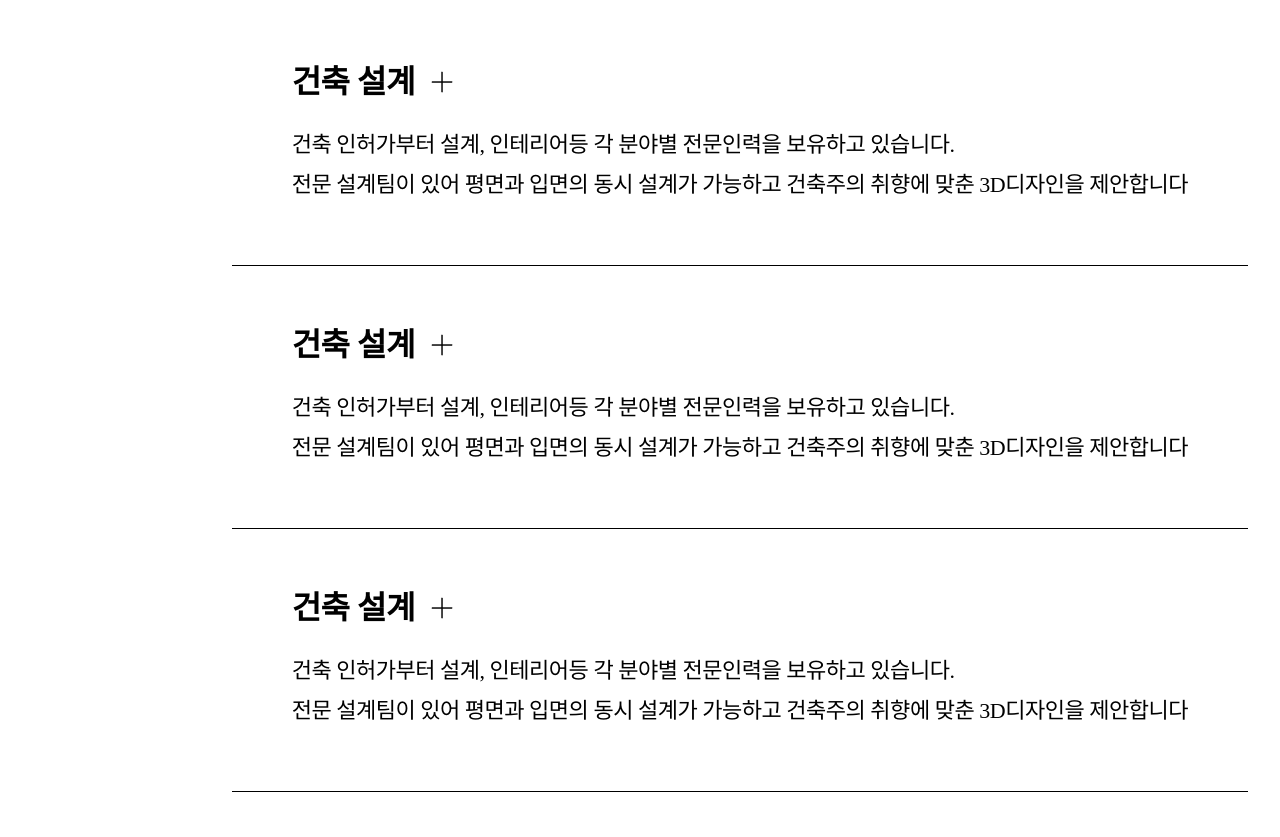
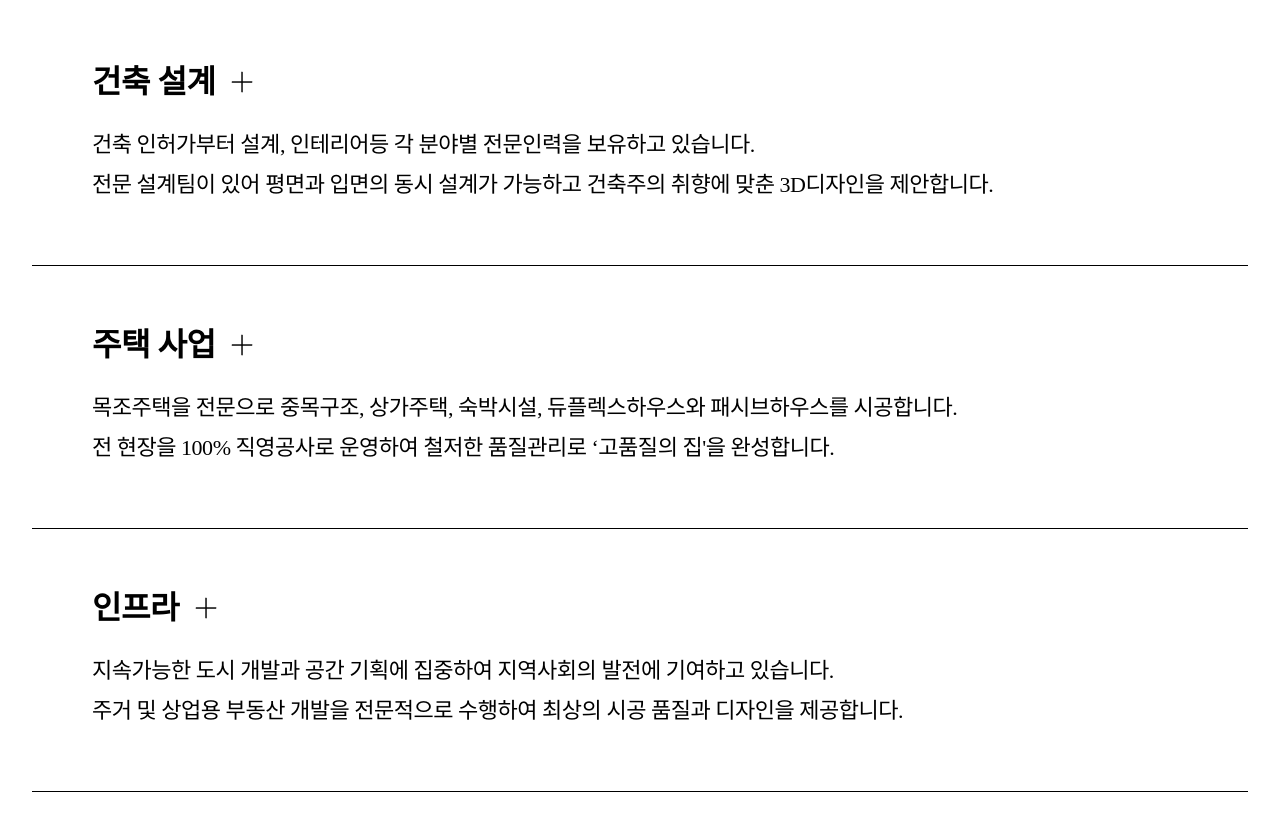
Before and after one commit to AungThuKha20/House_talk, a website: page page/aboutus.html in a window 1280 px wide. Shown: the part 1703-2540 px from the top of the page. Drawn offline with nearby package versions, Linux system fonts and the light colour scheme; files that its build step writes are made by us from their sources; a web font is replaced by a local one.

Commit message:
update media2.css.

```diff
--- a/assets/css/common.css
+++ b/assets/css/common.css
@@ -1844,7 +1844,6 @@ img {
 .text_area_wrap {
   width: 100%;
   height: 215px;
-  font-size: 24px;
 }
 .text_area_wrap textarea {
   resize: none;
@@ -1853,14 +1852,15 @@ img {
   width: 100%;
   height: 100%;
   border-radius: 8px;
-}
-.text_area_wrap textarea::placeholder {
-  font-size: 24px;
   font-weight: 500;
   line-height: 28.64px;
   letter-spacing: 0.5px;
   color: #000000;
   padding-top: 22px;
+  font-size: 24px;
+}
+.text_area_wrap textarea::placeholder{
+  font-size: 24px;
 }
 /* common  architecture gallery end*/
 .custom-select select {
--- a/assets/css/media2.css
+++ b/assets/css/media2.css
@@ -32,9 +32,6 @@
 @media screen and (max-width: 1470.98px) {
   .text_area_wrap {
     height: 150px;
-  }
-  .text_area_wrap textarea::placeholder {
-    font-size: 20px !important;
   }
   .exterior_swiper_box .swiper-button-prev {
     left: 30px;
@@ -93,8 +90,8 @@
   .text_area_wrap {
     height: 132px;
   }
-  .text_area_wrap textarea::placeholder {
-    font-size: 14px !important;
+  .text_area_wrap textarea::placeholder{
+    font-size: 18px;
   }
   .list_btn_cont {
     margin-bottom: 30px;
@@ -144,6 +141,9 @@
   }
   .range_cont .text_blue {
     margin-right: 89px;
+  }
+  .business_areas_box .text_box .information_box{
+    width: 100%;
   }
 }
 @media screen and (max-width: 1220px) {
@@ -542,6 +542,9 @@
 }
 
 @media screen and (max-width: 767.98px) {
+  .text_area_wrap textarea{
+    font-size: 20px;
+  }
   .summary_content_box .content .content_sub_box .content_sub_cont {
     width: 85px;
   }
@@ -1218,9 +1221,6 @@
   }
 }
 @media screen and (max-width: 483px) {
-  .text_area_wrap textarea {
-    font-size: 14px !important;
-  }
   .heading_img img {
     height: 300px;
   }
@@ -1419,8 +1419,3 @@
     display: none;
   }
 }
-@media screen and (max-width: 365px) {
-  .text_area_wrap textarea {
-    font-size: 12px !important;
-  }
-}
--- a/assets/css/sub2.css
+++ b/assets/css/sub2.css
@@ -314,8 +314,9 @@ swiper-slide img {
 .business_areas_box .text_box{
   display: flex;
   flex-direction: column;
+  margin-bottom: 150px;
+  justify-content: flex-end;
   align-items: flex-end;
-  margin-bottom: 150px;
 }
 .business_areas_box .text_box .information_box{
   display: flex;
@@ -323,6 +324,7 @@ swiper-slide img {
   gap: 24px;
   border-bottom: 1px solid var(--bs-black);
   padding: 60px;
+  width: 70%;
 }
 .business_areas_box .text_box .information_box .plus_box {
   display: flex;
--- a/page/aboutus.html
+++ b/page/aboutus.html
@@ -1,4 +1,4 @@
-<!doctype html>
+<!DOCTYPE html>
 <html lang="en">
   <head>
     ${require('./include/_meta.html')}
@@ -82,39 +82,39 @@
               </p>
               <p>
                 전문 설계팀이 있어 평면과 입면의 동시 설계가 가능하고 건축주의
-                취향에 맞춘 3D디자인을 제안합니다
+                취향에 맞춘 3D디자인을 제안합니다.
               </p>
             </div>
           </div>
           <div class="information_box">
             <div class="plus_box">
-              <h2>건축 설계</h2>
+              <h2>주택 사업</h2>
               <img src="/assets/imgs/common/about_us/plus.png" alt="" />
             </div>
             <div class="para_box">
               <p>
-                건축 인허가부터 설계, 인테리어등 각 분야별 전문인력을 보유하고
-                있습니다.
+                목조주택을 전문으로 중목구조, 상가주택, 숙박시설,
+                듀플렉스하우스와 패시브하우스를 시공합니다.
               </p>
               <p>
-                전문 설계팀이 있어 평면과 입면의 동시 설계가 가능하고 건축주의
-                취향에 맞춘 3D디자인을 제안합니다
+                전 현장을 100% 직영공사로 운영하여 철저한 품질관리로 ‘고품질의
+                집'을 완성합니다.
               </p>
             </div>
           </div>
           <div class="information_box">
             <div class="plus_box">
-              <h2>건축 설계</h2>
+              <h2>인프라</h2>
               <img src="/assets/imgs/common/about_us/plus.png" alt="" />
             </div>
             <div class="para_box">
               <p>
-                건축 인허가부터 설계, 인테리어등 각 분야별 전문인력을 보유하고
-                있습니다.
+                지속가능한 도시 개발과 공간 기획에 집중하여 지역사회의 발전에
+                기여하고 있습니다.
               </p>
               <p>
-                전문 설계팀이 있어 평면과 입면의 동시 설계가 가능하고 건축주의
-                취향에 맞춘 3D디자인을 제안합니다
+                주거 및 상업용 부동산 개발을 전문적으로 수행하여 최상의 시공
+                품질과 디자인을 제공합니다.
               </p>
             </div>
           </div>
```
Also changed, not shown: page/constructionexample_detail.html (+0 -2 lines), dist/aboutus.html, dist/constructionexample_detail.html.
